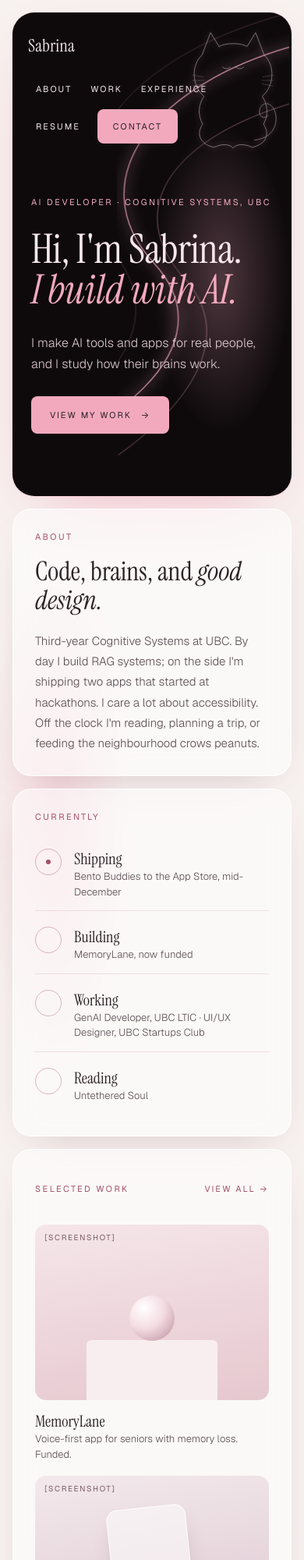
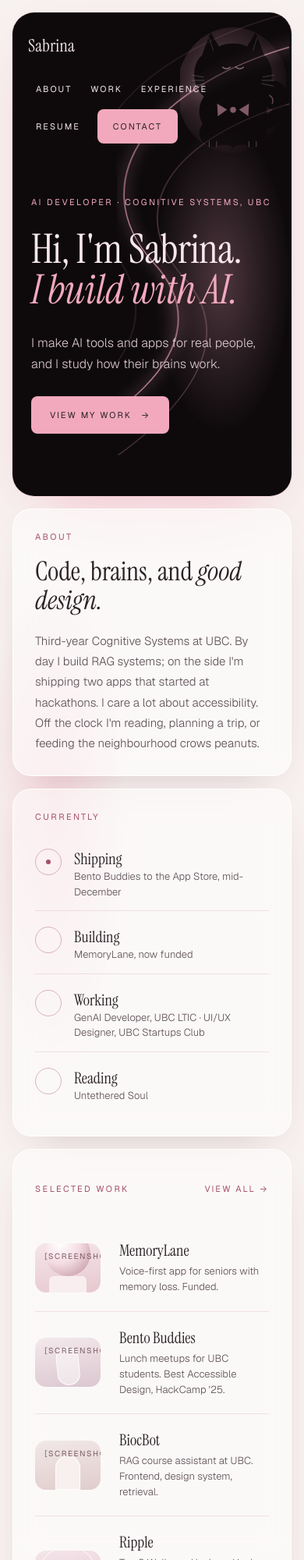
Before and after one commit to sabrinayuan07-cloud/Portfolio, a plain HTML site: page index.html in a window 390 px wide. Shown: the top 2000 px of the page at 78% size. Drawn offline with nearby package versions, Linux system fonts and the light colour scheme.

Commit message:
Hero: flat black cat with glow halo; Work: grid to one-per-line list
Replaces the glowing line-art cat with a flat black silhouette (bow,
sleepy eyes, whiskers, curled tail) matching a reference the user
liked, with a soft blush/pink radial glow behind it so the silhouette
still reads against the dark hero panel instead of blending in.

Work section moves from a 4-up card grid to a single-column list
(thumbnail + title/desc + arrow per row, hairline dividers), mirroring
the Experience section's layout. Each row still links to its
case-study page.

Co-Authored-By: Claude Sonnet 5 <noreply@anthropic.com>

```diff
--- a/css/pearl.css
+++ b/css/pearl.css
@@ -148,16 +148,7 @@ button:focus-visible {
   border-radius: var(--radius-card);
 }
 
-.grid4 {
-  display: grid;
-  grid-template-columns: repeat(4, minmax(0, 1fr));
-  gap: 16px;
-}
-@media (max-width: 900px) {
-  .grid4 { grid-template-columns: repeat(2, minmax(0, 1fr)); }
-}
 @media (max-width: 560px) {
-  .grid4 { grid-template-columns: 1fr; }
   .hide-sm { display: none; }
 }
 
@@ -452,15 +443,36 @@ button:focus-visible {
   align-items: center;
 }
 
-.work-card {
+.work-list {
+  display: flex;
+  flex-direction: column;
+}
+.work-row {
   text-decoration: none;
   display: flex;
+  align-items: center;
+  gap: 24px;
+  padding: 20px 0;
+  border-bottom: 1px solid var(--hairline);
+  color: inherit;
+}
+.work-row:last-child { border-bottom: none; }
+.work-row-text {
+  flex: 1 1 auto;
+  min-width: 0;
+  display: flex;
   flex-direction: column;
-  gap: 14px;
-  color: inherit;
+  gap: 4px;
+}
+.work-row-arrow {
+  flex: 0 0 auto;
+  color: var(--rose);
+  font-size: 18px;
 }
 .work-thumb {
   position: relative;
+  flex: 0 0 120px;
+  width: 120px;
   aspect-ratio: 4 / 3;
   border-radius: var(--radius-image);
   overflow: hidden;
@@ -487,6 +499,11 @@ button:focus-visible {
   font-weight: 300;
   line-height: 1.55;
   color: var(--mauve);
+}
+
+@media (max-width: 560px) {
+  .work-thumb { flex-basis: 84px; width: 84px; }
+  .work-row-arrow { display: none; }
 }
 
 .thumb-memorylane { background: linear-gradient(170deg, #F5E6E9, #E6C8CF); }
--- a/index.html
+++ b/index.html
@@ -38,12 +38,38 @@
   </svg>
 
   <svg class="hero-cat float" aria-hidden="true" viewBox="0 0 320 380" preserveAspectRatio="xMidYMid meet">
-    <path d="M225,340 C280,335 300,290 285,250 C272,222 245,225 240,250 C236,270 255,278 266,266" fill="none" stroke="#F2A9BE" stroke-width="8" opacity="0.22" style="filter: blur(8px)"></path>
-    <path d="M118,58 L92,16 L66,84 C34,112 34,176 72,208 C56,232 52,262 68,292 C48,322 60,352 102,362 C128,350 150,352 160,364 C170,352 192,350 218,362 C260,352 272,322 252,292 C268,262 264,232 248,208 C286,176 286,112 254,84 L228,16 L202,58 C186,46 134,46 118,58 Z" fill="none" stroke="#F2A9BE" stroke-width="10" opacity="0.22" style="filter: blur(10px)"></path>
-    <path d="M118,58 L92,16 L66,84 C34,112 34,176 72,208 C56,232 52,262 68,292 C48,322 60,352 102,362 C128,350 150,352 160,364 C170,352 192,350 218,362 C260,352 272,322 252,292 C268,262 264,232 248,208 C286,176 286,112 254,84 L228,16 L202,58 C186,46 134,46 118,58 Z" fill="none" stroke="#F6E7EC" stroke-width="2.2" stroke-linecap="round" stroke-linejoin="round"></path>
-    <path d="M225,340 C280,335 300,290 285,250 C272,222 245,225 240,250 C236,270 255,278 266,266" fill="none" stroke="#F6E7EC" stroke-width="2" stroke-linecap="round" stroke-linejoin="round"></path>
-    <path d="M128,120 Q140,130 152,120 M168,120 Q180,130 192,120" fill="none" stroke="#F6E7EC" stroke-width="2" stroke-linecap="round"></path>
-    <path d="M70,150 L38,144 M73,160 L38,160 M73,170 L40,177 M250,150 L282,144 M247,160 L282,160 M247,170 L280,177" fill="none" stroke="#F6E7EC" stroke-width="1.2" opacity="0.8" stroke-linecap="round"></path>
+    <defs>
+      <radialGradient id="cat-glow" cx="42%" cy="42%" r="62%">
+        <stop offset="0%" stop-color="#F7F1EF" stop-opacity="0.85"></stop>
+        <stop offset="55%" stop-color="#F2A9BE" stop-opacity="0.32"></stop>
+        <stop offset="100%" stop-color="#F2A9BE" stop-opacity="0"></stop>
+      </radialGradient>
+    </defs>
+
+    <ellipse cx="160" cy="190" rx="170" ry="190" fill="url(#cat-glow)"></ellipse>
+
+    <!-- tail -->
+    <path d="M248,290 C295,280 320,235 300,195 C288,172 268,178 266,200 C264,222 278,232 284,222" fill="none" stroke="#0E0A0C" stroke-width="40" stroke-linecap="round"></path>
+    <path d="M270,205 Q285,215 278,230" fill="none" stroke="#F2A9BE" stroke-width="3" stroke-linecap="round" opacity="0.85"></path>
+
+    <!-- body + head -->
+    <path d="M118,58 L92,16 L66,84 C34,112 34,176 72,208 C56,232 52,262 68,292 C48,322 60,352 102,362 C128,350 150,352 160,364 C170,352 192,350 218,362 C260,352 272,322 252,292 C268,262 264,232 248,208 C286,176 286,112 254,84 L228,16 L202,58 C186,46 134,46 118,58 Z" fill="#0E0A0C"></path>
+
+    <!-- ear inner highlight -->
+    <path d="M100,70 L88,32 M220,70 L232,32" fill="none" stroke="#F6E7EC" stroke-width="1.4" opacity="0.6" stroke-linecap="round"></path>
+
+    <!-- closed sleepy eyes -->
+    <path d="M128,120 Q140,130 152,120 M168,120 Q180,130 192,120" fill="none" stroke="#F6E7EC" stroke-width="2.4" stroke-linecap="round"></path>
+
+    <!-- whiskers -->
+    <path d="M70,150 L36,144 M73,160 L36,160 M73,170 L38,177 M250,150 L284,144 M247,160 L284,160 M247,170 L282,177" fill="none" stroke="#F6E7EC" stroke-width="1.3" opacity="0.85" stroke-linecap="round"></path>
+
+    <!-- bow -->
+    <path d="M142,248 L112,230 L114,268 Z M178,248 L208,230 L206,268 Z" fill="#F2A9BE"></path>
+    <circle cx="160" cy="249" r="9" fill="#F2A9BE"></circle>
+
+    <!-- paw toes -->
+    <path d="M88,344 L88,360 M110,344 L110,360 M208,344 L208,360 M230,344 L230,360" fill="none" stroke="#F2A9BE" stroke-width="2" stroke-linecap="round" opacity="0.8"></path>
   </svg>
 
   <div class="hero-header">
@@ -130,53 +156,57 @@
         <a href="https://github.com/sabrinayuan07-cloud" class="lnk view-all">View all →</a>
       </div>
 
-      <div class="grid4">
+      <div class="work-list">
 
-        <a href="case-studies/memorylane.html" class="lnk card work-card">
+        <a href="case-studies/memorylane.html" class="lnk card work-row">
           <div class="work-thumb thumb-memorylane">
             <div class="thumb-house" aria-hidden="true"></div>
             <div class="thumb-pearl" aria-hidden="true"></div>
             <p class="work-thumb-tag">[screenshot]</p>
           </div>
-          <div>
+          <div class="work-row-text">
             <p class="work-title">MemoryLane</p>
             <p class="work-desc">Voice-first app for seniors with memory loss. Funded.</p>
           </div>
+          <span class="work-row-arrow" aria-hidden="true">→</span>
         </a>
 
-        <a href="case-studies/bento-buddies.html" class="lnk card work-card">
+        <a href="case-studies/bento-buddies.html" class="lnk card work-row">
           <div class="work-thumb thumb-bento">
             <div class="thumb-card" aria-hidden="true"></div>
             <p class="work-thumb-tag">[screenshot]</p>
           </div>
-          <div>
+          <div class="work-row-text">
             <p class="work-title">Bento Buddies</p>
             <p class="work-desc">Lunch meetups for UBC students. Best Accessible Design, HackCamp '25.</p>
           </div>
+          <span class="work-row-arrow" aria-hidden="true">→</span>
         </a>
 
-        <a href="case-studies/biocbot.html" class="lnk card work-card">
+        <a href="case-studies/biocbot.html" class="lnk card work-row">
           <div class="work-thumb thumb-biocbot">
             <div class="thumb-pill" aria-hidden="true"></div>
             <p class="work-thumb-tag">[screenshot]</p>
           </div>
-          <div>
+          <div class="work-row-text">
             <p class="work-title">BiocBot</p>
             <p class="work-desc">RAG course assistant at UBC. Frontend, design system, retrieval.</p>
           </div>
+          <span class="work-row-arrow" aria-hidden="true">→</span>
         </a>
 
-        <a href="case-studies/ripple.html" class="lnk card work-card">
+        <a href="case-studies/ripple.html" class="lnk card work-row">
           <div class="work-thumb thumb-ripple">
             <div class="thumb-ring-lg" aria-hidden="true"></div>
             <div class="thumb-ring-sm" aria-hidden="true"></div>
             <div class="thumb-dot" aria-hidden="true"></div>
             <p class="work-thumb-tag">[screenshot]</p>
           </div>
-          <div>
+          <div class="work-row-text">
             <p class="work-title">Ripple</p>
             <p class="work-desc">Top 3 Wellness Hack, nwHacks '26. Student wellness app with event RSVP and AI-guided meditation.</p>
           </div>
+          <span class="work-row-arrow" aria-hidden="true">→</span>
         </a>
 
       </div>
```
